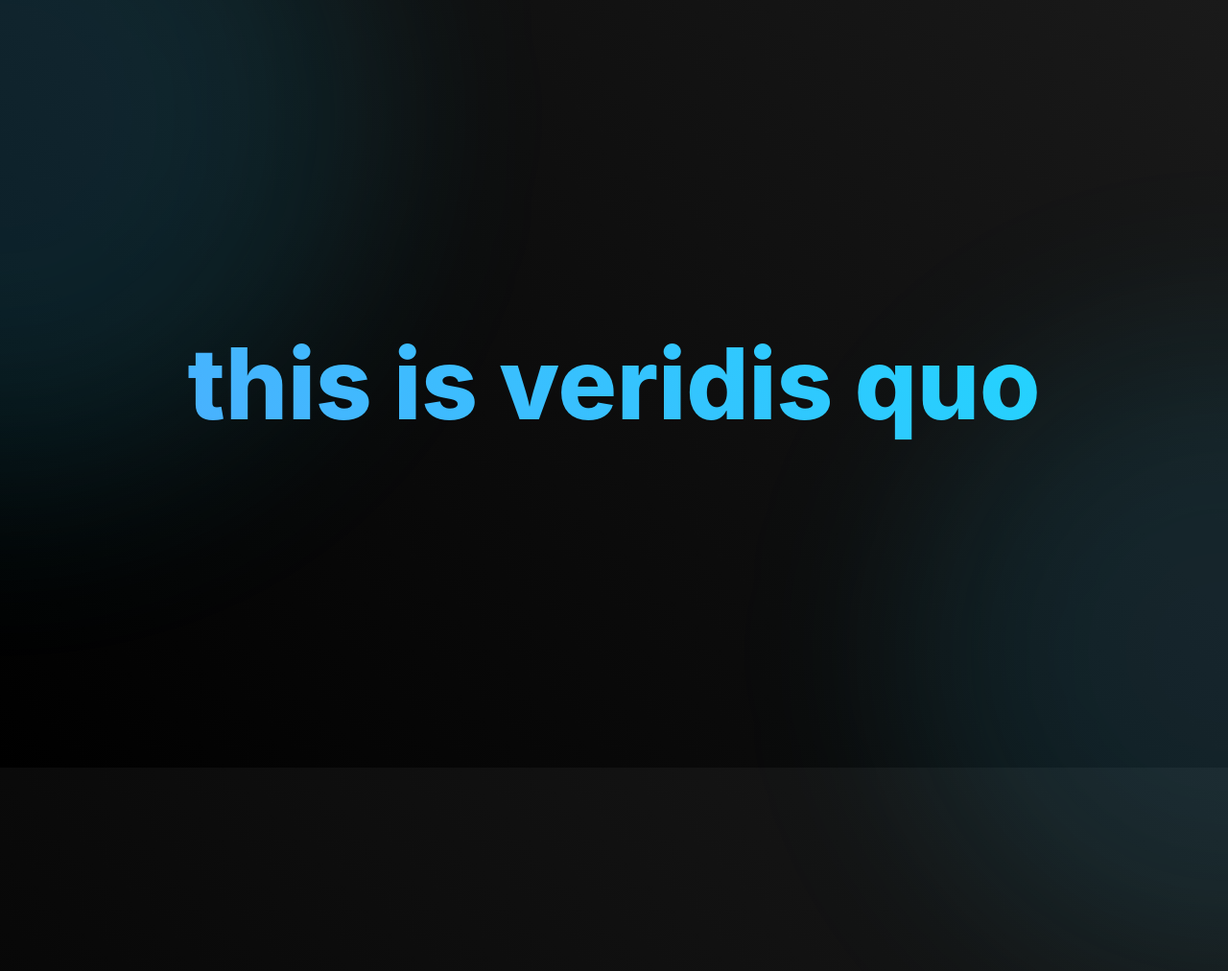
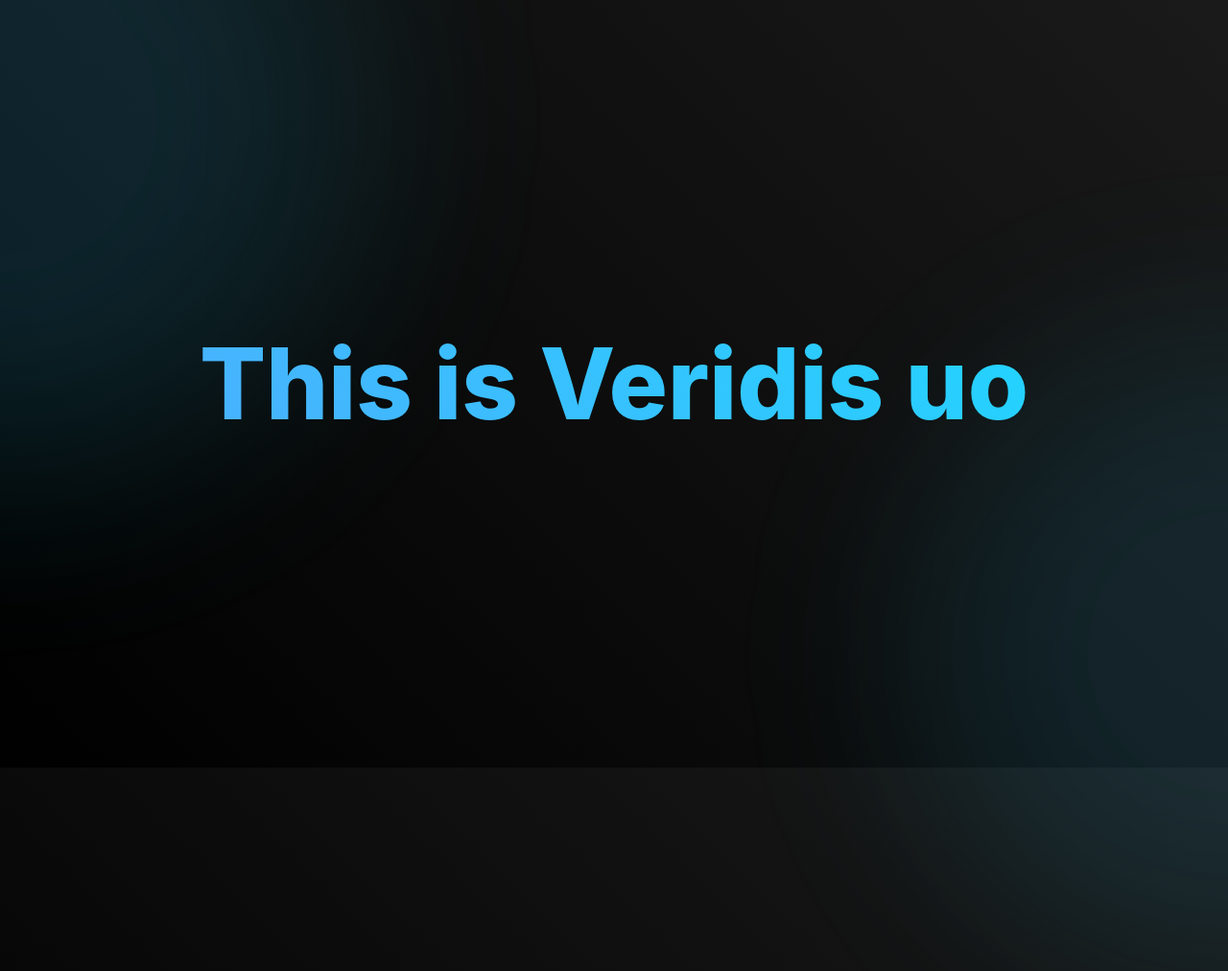
Before and after one commit to isaiahjon3s/Veridis_Quo, a Flask app: page / in a window 1280 px wide; the page is wider, and only the part inside the window is pictured. Shown: that part at 96% size. Run offline with Flask 3, Linux system fonts and the light colour scheme.

Commit message:
fixed text for html

```diff
--- a/templates/index.html
+++ b/templates/index.html
@@ -83,7 +83,7 @@
     <div class="glow"></div>
     <div class="glow"></div>
     <div class="container">
-        <h1>this is veridis quo</h1>
+        <h1>This is Veridis uo</h1>
     </div>
 </body>
 </html>
```
